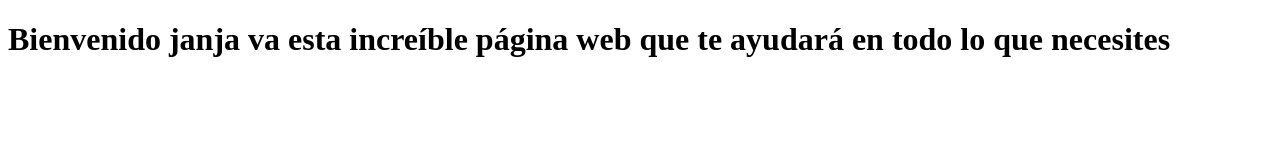
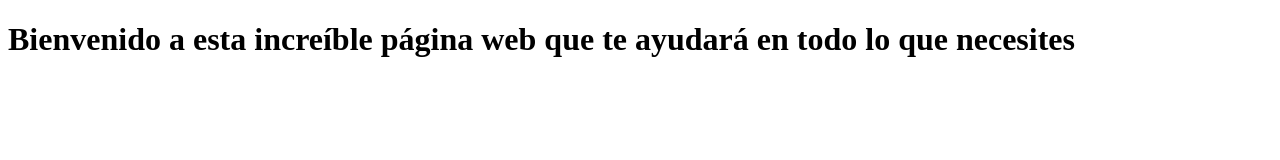
Before and after one commit to JadeRL19/Landing_Page_IHC, a plain HTML site: page index.html in a window 1280 px wide. Drawn offline with Linux system fonts and the light colour scheme.

Commit message:
Update index.html
Close #2

```diff
--- a/index.html
+++ b/index.html
@@ -7,7 +7,7 @@
     <title>Finansy</title>
 </head>
 <body>
-    <h1>Bienvenido    janja va esta increíble página web que te ayudará en todo lo que necesites</h1>
+    <h1>Bienvenido a esta increíble página web que te ayudará en todo lo que necesites</h1>
 
 </body>
 </html>
```
